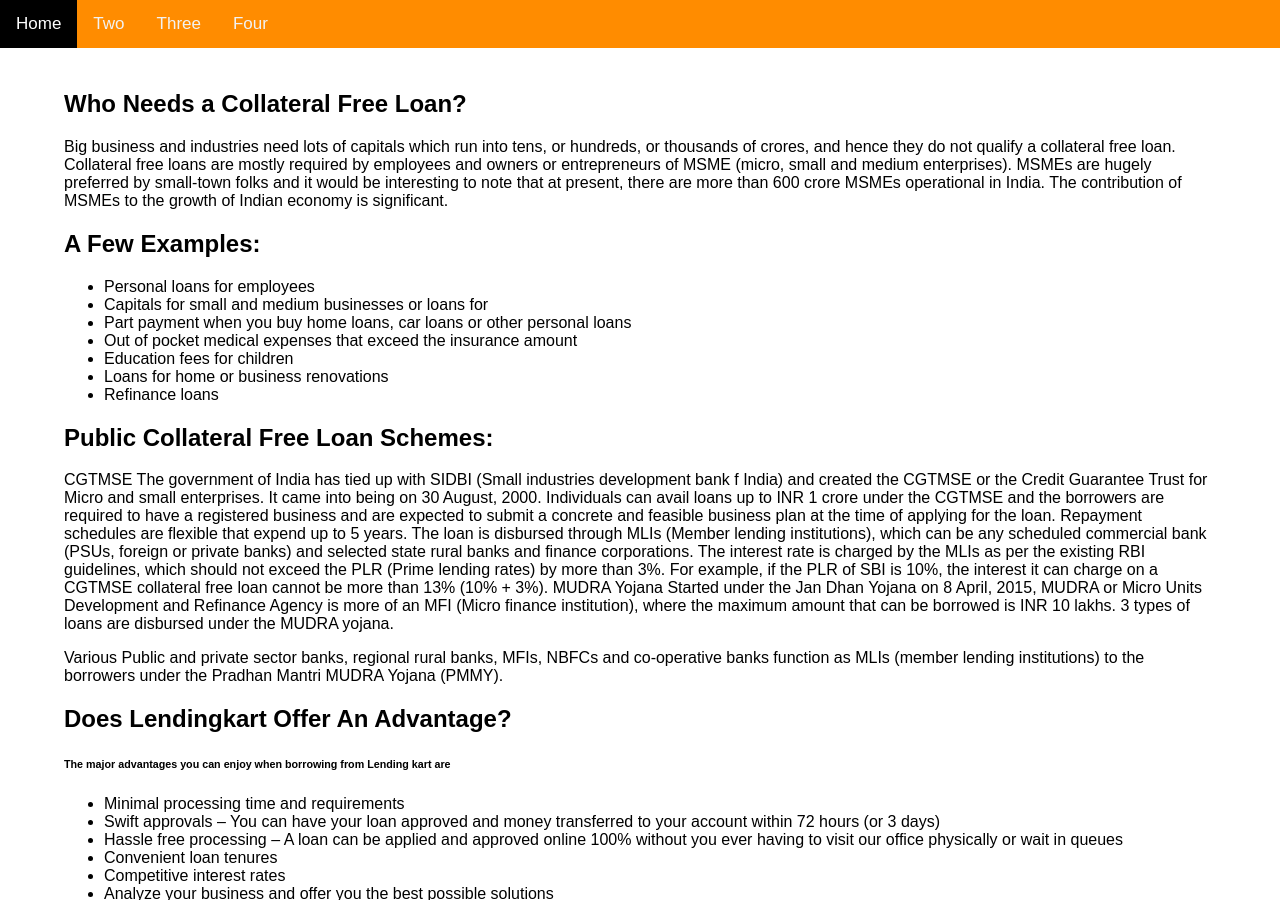
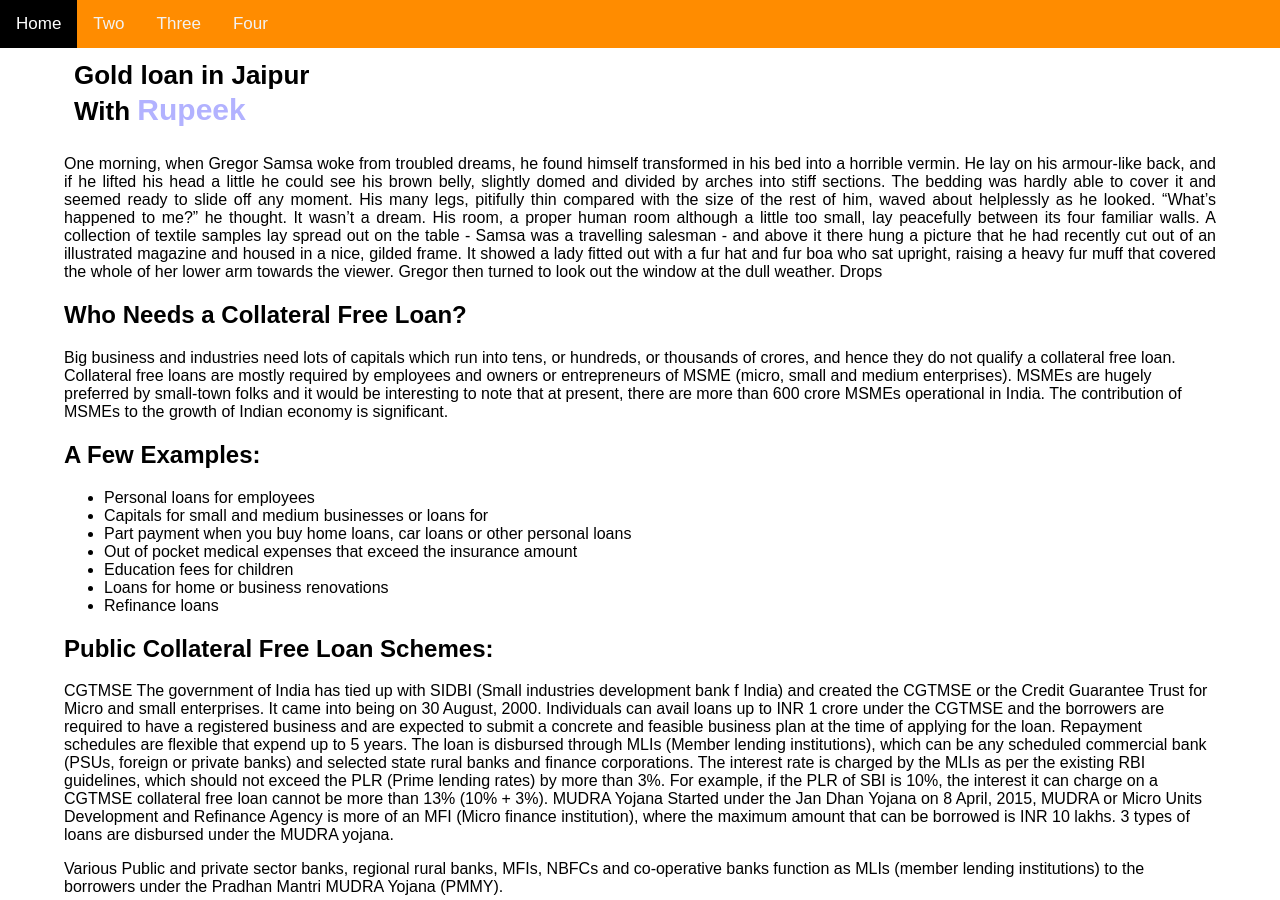
Before and after one commit to ajay17141994/updatednetify, a Jekyll site: the page built from _posts/2020-05-12-jaipur.md, in a window 1280 px wide and 900 px high. Built offline with Jekyll 4.4.1, drawn with Linux system fonts in a browser that asks for light colours; some of the changed text lies outside the part shown.

Commit message:
Update Blog posts “2020-05-12-jaipur”

```diff
--- a/_posts/2020-05-12-jaipur.md
+++ b/_posts/2020-05-12-jaipur.md
@@ -1,10 +1,28 @@
 ---
 layout: post
-title:  "Gold Loan In Jaipur!"
-date:   2020-05-12 23:50:12 -0700
+title: Gold Loan In Jaipur!
+date: 2020-05-12 23:50:12 -0700
 categories: jekyll update
-key: "JAIPUR"
-description: "THIS IS JAIPUR SPECIFIC TEXT"
+heading_one: Gold loan in Jaipur
+heading_two: With
+heading_three: Rupeek
+sub_footerData: One morning, when Gregor Samsa woke from troubled dreams, he
+  found himself transformed in his bed into a horrible vermin. He lay on his
+  armour-like back, and if he lifted his head a little he could see his brown
+  belly, slightly domed and divided by arches into stiff sections. The bedding
+  was hardly able to cover it and seemed ready to slide off any moment. His many
+  legs, pitifully thin compared with the size of the rest of him, waved about
+  helplessly as he looked. "What's happened to me?" he thought. It wasn't a
+  dream. His room, a proper human room although a little too small, lay
+  peacefully between its four familiar walls. A collection of textile samples
+  lay spread out on the table - Samsa was a travelling salesman - and above it
+  there hung a picture that he had recently cut out of an illustrated magazine
+  and housed in a nice, gilded frame. It showed a lady fitted out with a fur hat
+  and fur boa who sat upright, raising a heavy fur muff that covered the whole
+  of her lower arm towards the viewer. Gregor then turned to look out the window
+  at the dull weather. Drops
 permalink: /jaipur/
-
+description: THIS IS JAIPUR SPECIFIC TEXT
+key: JAIPUR
 ---
+One morning, when Gregor Samsa woke from troubled dreams, he found himself transformed in his bed into a horrible vermin. He lay on his armour-like back, and if he lifted his head a little he could see his brown belly, slightly domed and divided by arches into stiff sections. The bedding was hardly able to cover it and seemed ready to slide off any moment. His many legs, pitifully thin compared with the size of the rest of him, waved about helplessly as he looked. "What's happened to me?" he thought. It wasn't a dream. His room, a proper human room although a little too small, lay peacefully between its four familiar walls. A collection of textile samples lay spread out on the table - Samsa was a travelling salesman - and above it there hung a picture that he had recently cut out of an illustrated magazine and housed in a nice, gilded frame. It showed a lady fitted out with a fur hat and fur boa who sat upright, raising a heavy fur muff that covered the whole of her lower arm towards the viewer. Gregor then turned to look out the window at the dull weather. Drops
```
